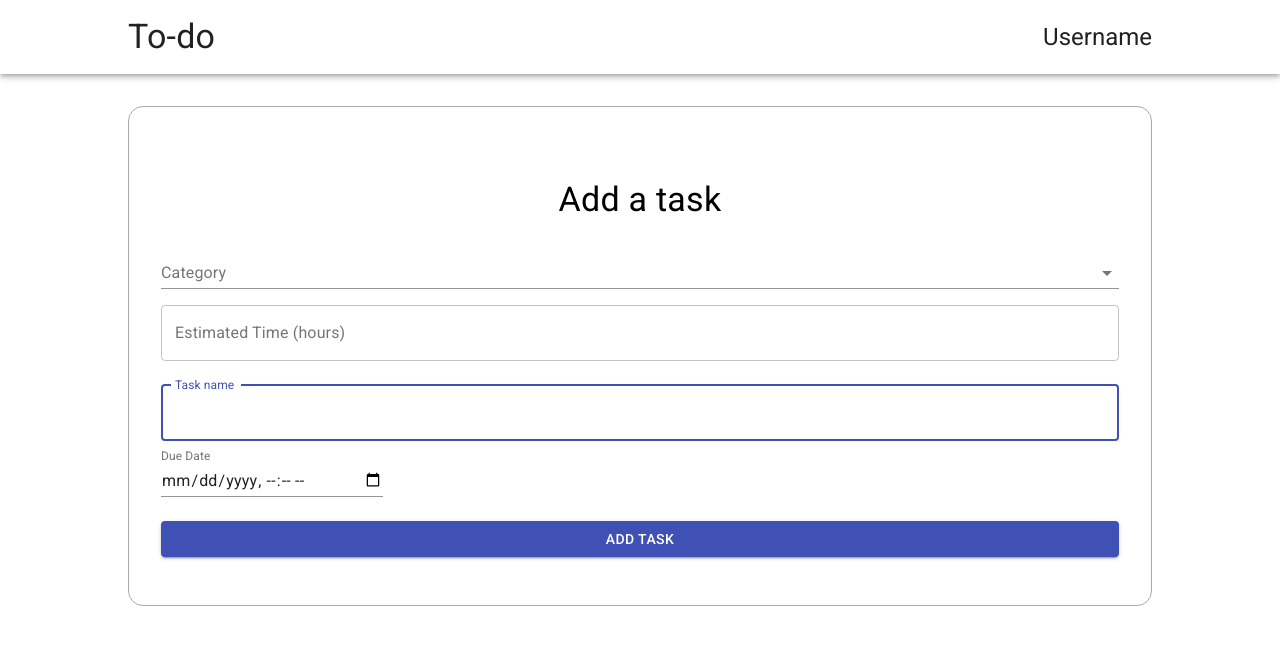
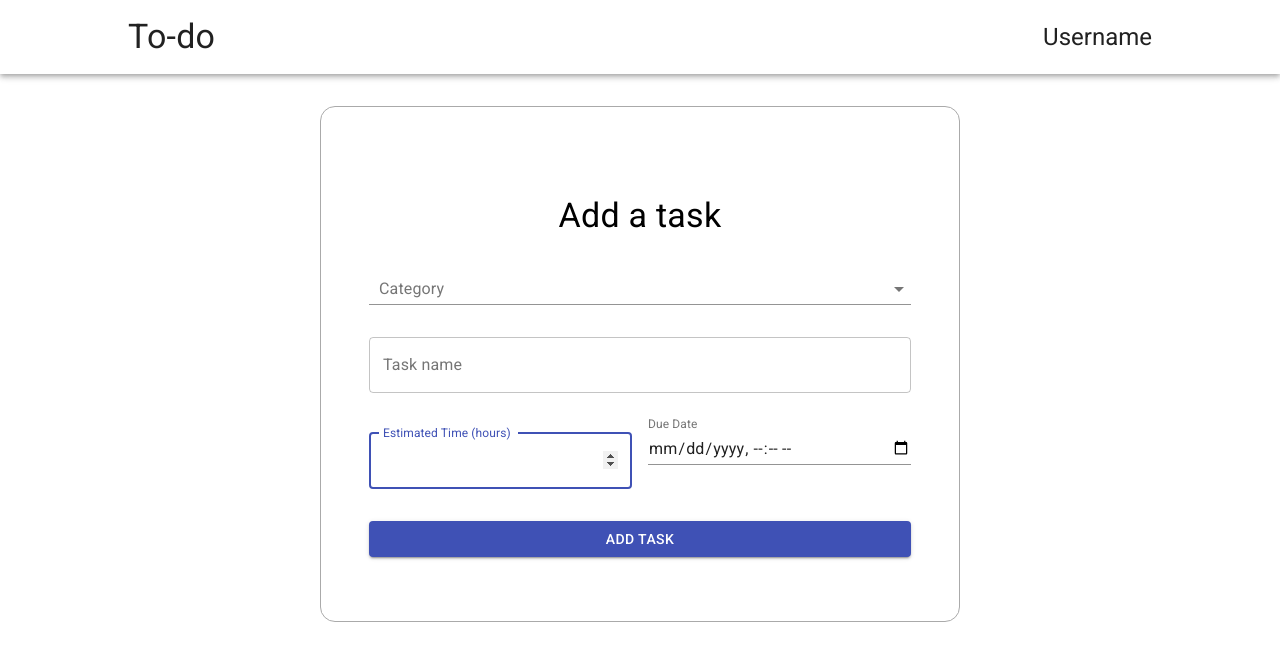
Before and after one commit to bobel95/todos-react, a React (Create React App) app: page /add in a window 1280 px wide. Shown: the top 660 px of the page. Built offline with nearby package versions, Linux system fonts and the light colour scheme.

Commit message:
Update add task form and task buttons styling

```diff
--- a/src/components/AddTaskForm.js
+++ b/src/components/AddTaskForm.js
@@ -1,6 +1,4 @@
 import React from 'react';
-import {FormGroup, Paper, styled} from "@material-ui/core";
-import Container from "@material-ui/core/Container";
 import useAddTaskForm from "../validation/useAddTaskForm";
 import Typography from "@material-ui/core/Typography";
 import InputLabel from '@material-ui/core/InputLabel';
@@ -10,6 +8,8 @@ import TextField from "@material-ui/core/TextField";
 import Button from "@material-ui/core/Button";
 import FormControl from '@material-ui/core/FormControl';
 import {makeStyles} from "@material-ui/core/styles";
+import Grid from "@material-ui/core/Grid";
+
 
 const useStyles = makeStyles((theme) => ({
     paper: {
@@ -17,7 +17,6 @@ const useStyles = makeStyles((theme) => ({
         display: 'flex',
         flexDirection: 'column',
         alignItems: 'center',
-
     },
     form: {
         width: '100%',
@@ -30,26 +29,23 @@ const useStyles = makeStyles((theme) => ({
 
 const AddTaskForm = () => {
 
-    const classes = useStyles()
-
-    const AddTaskFormContainer = styled(Container) ({
-        padding: "1rem",
-    })
+    const classes = useStyles();
 
     const { values, handleChange, handleSubmit, errors } = useAddTaskForm();
 
     return (
-        <AddTaskFormContainer component="main" maxWidth="xs">
+        <div>
             <div className={classes.paper}>
                 <Typography component="h1" variant="h4" gutterBottom>
                     Add a task
                 </Typography>
                 <form className={classes.form} onSubmit={handleSubmit}>
-
-                    <FormControl
-                        fullWidth
-                    >
-                        <InputLabel>Category</InputLabel>
+                    <Grid container spacing={2}>
+                        <Grid item xs={12}>
+                            <FormControl fullWidth>
+                                <InputLabel style={{padding: "0 10px"}}>
+                                    Category
+                                </InputLabel>
                                 <Select
                                     labelId="taskType-label"
                                     id="taskType"
@@ -64,7 +60,25 @@ const AddTaskForm = () => {
                                     <MenuItem value={"HOBBY"}>Hobby</MenuItem>
                                 </Select>
                             </FormControl>
+                        </Grid>
 
+                        <Grid item xs={12}>
+                            <TextField
+                                variant="outlined"
+                                margin="normal"
+                                fullWidth
+                                autoFocus
+                                id="name"
+                                label="Task name"
+                                name="name"
+                                onChange={handleChange}
+                                value={values.name}
+                                error={!!errors.name}
+                                helperText={errors.name}
+                            />
+                        </Grid>
+
+                        <Grid item xs={6}>
                             <TextField
                                 type="number"
                                 variant="outlined"
@@ -79,21 +93,9 @@ const AddTaskForm = () => {
                                 error={!!errors.estimatedTime}
                                 helperText={errors.estimatedTime}
                             />
+                        </Grid>
 
-                    <TextField
-                        variant="outlined"
-                        margin="normal"
-                        fullWidth
-                        autoFocus
-                        id="name"
-                        label="Task name"
-                        name="name"
-                        onChange={handleChange}
-                        value={values.name}
-                        error={!!errors.name}
-                        helperText={errors.name}
-                    />
-
+                        <Grid item xs={6}>
                             <TextField
                                 id="dueDate"
                                 label="Due Date"
@@ -107,7 +109,12 @@ const AddTaskForm = () => {
                                 InputLabelProps={{
                                     shrink: true,
                                 }}
+                                style={{
+                                    width: "100%"
+                                }}
                             />
+                        </Grid>
+                    </Grid>
 
                     <Button
                         variant="contained"
@@ -120,7 +127,7 @@ const AddTaskForm = () => {
                     </Button>
                 </form>
             </div>
-        </AddTaskFormContainer>
+        </div>
     );
 };
 
--- a/src/components/CompleteTaskForm.js
+++ b/src/components/CompleteTaskForm.js
@@ -13,23 +13,25 @@ const CompleteTaskForm = props => {
         padding: "1rem",
     })
 
+    const textFieldProps = {
+        inputProps: {
+            min: 0
+        }
+    };
+
     const { taskId, reloadTasks } = props;
     const { values, handleChange, handleSubmit, errors } = useCompleteTaskForm(taskId, reloadTasks);
 
     return (
         <CompleteTaskFormContainer component="main" maxWidth="xs">
             <div>
-                <Typography component="h1" variant="h5">
-                    One more thing
+                <Typography component="h1" variant="h6" gutterBottom>
+                    How much time did it take you to complete this task?
                 </Typography>
                 <form noValidate onSubmit={handleSubmit}>
                     <TextField
                         type="number"
-                        InputProps={{
-                            inputProps: {
-                                min: 0,
-                            }
-                        }}
+                        InputProps={textFieldProps}
                         variant="outlined"
                         margin="normal"
                         required
--- a/src/components/Task.js
+++ b/src/components/Task.js
@@ -10,7 +10,6 @@ import {getDateAndTimeString, getTimeLeft} from "../util/DateUtil";
 import {deleteTask} from "../api/tasks";
 import SimpleModal from "./SimpleModal";
 import CompleteTaskForm from "./CompleteTaskForm";
-import {useLocation} from "react-router-dom";
 
 const getIconByTaskType = taskType => {
     const SIZE = "large";
@@ -40,9 +39,7 @@ const Task = props => {
         name,
         taskType
     } = props.data;
-
     const reloadTasks = props.reloadTasks;
-
     const { daysLeft, hoursLeft, minutesLeft } = getTimeLeft(new Date(dueDate));
 
     const handleDelete = () => {
@@ -61,7 +58,6 @@ const Task = props => {
         alignItems: "center",
         justifyContent: "center",
         backgroundColor: "#eee"
-
     });
 
     const TaskDetails = styled(Container) ({
@@ -75,7 +71,7 @@ const Task = props => {
 
     const TaskActions = styled(Container) ({
         display: "flex",
-        justifyContent: "center"
+        justifyContent: "space-around"
     })
 
     const TaskName = styled(Typography) ({
@@ -91,23 +87,33 @@ const Task = props => {
         textTransform: "none"
     })
 
-    const completeTaskButton = (
-        <MyButton variant="outlined">
-            Complete Task
+    const DeleteButton = styled(MyButton) ({
+        color: "#d73d3d",
+        borderColor: "#d73d3d"
+    })
+
+    const FinishTaskButton = styled(MyButton) ({
+        color: "green",
+        borderColor: "green"
+    })
+
+    const finishTaskButton = (
+        <FinishTaskButton variant="outlined" style={{color: "green"}}>
+            Finish Task
             <CheckBoxIcon fontSize="medium" color="action"/>
-        </MyButton>
+        </FinishTaskButton>
     );
 
     const taskActions = (
         <TaskActions>
             <SimpleModal
-                component={completeTaskButton}
+                component={finishTaskButton}
                 content={<CompleteTaskForm taskId={id} reloadTasks={reloadTasks} />}
             />
-            <MyButton variant="outlined" onClick={handleDelete}>
+            <DeleteButton variant="outlined" onClick={handleDelete}>
                 Delete
                 <DeleteIcon fontSize="medium" color="action"/>
-            </MyButton>
+            </DeleteButton>
         </TaskActions>
     );
 
@@ -127,10 +133,16 @@ const Task = props => {
         ? <Typography variant="subtitle1" color="textSecondary">
             {`Due at: ${getDateAndTimeString(new Date(dueDate))}`}
         </Typography>
-        : <div>
+        : <div style={{
+            display: "flex",
+            flexDirection: "column",
+            alignItems: "center",
+            justifyContent: "center",
+        }}>
             <DueDateText variant="subtitle1" color="textSecondary">
                 {`Due at: ${getDateAndTimeString(new Date(dueDate))}`}
-                <br/>
+            </DueDateText>
+            <DueDateText variant="subtitle1" color="textSecondary">
                 {`Time left: ${daysLeft} days, ${hoursLeft}h, ${minutesLeft}min`}
             </DueDateText>
         </div>
@@ -140,7 +152,9 @@ const Task = props => {
         <TaskContainer variant="outlined">
             <TaskName variant="h5" gutterBottom>{name}</TaskName>
             <TaskDetails>
-                {getIconByTaskType(taskType)}
+                <div style={{minWidth: "100px"}}>
+                    {getIconByTaskType(taskType)}
+                </div>
                 {dueDateText}
                 <Typography variant="subtitle1" color="textSecondary">
                     Estimated: {estimatedTime}h
--- a/src/layout/AddTaskPage.js
+++ b/src/layout/AddTaskPage.js
@@ -6,9 +6,9 @@ import {Container, styled} from "@material-ui/core";
 const AddTaskPage = () => {
 
     const FormContainer = styled(Container) ({
-        width: "80%",
+        width: "50%",
         margin: "2rem auto",
-        padding: "1rem",
+        padding: "3rem",
         border: "1px solid #aaa",
         borderRadius: "15px",
     })
--- a/src/layout/MainPage.js
+++ b/src/layout/MainPage.js
@@ -17,13 +17,13 @@ const MainPage = () => {
             width: "90%",
             justifyContent: "space-between"
         }}>
-            <Button variant="outlined" style={{backgroundColor: "#ccc"}}>
-                <Link to="/add" style={{textDecoration: "none", color: "#111"}}>
+            <Link to="/add" style={{textDecoration: "none", color: "#111"}}>
+                <Button variant="outlined" style={{backgroundColor: "#ccc"}}>
                     <Typography variant="h5">
                         Add task
                     </Typography>
-                </Link>
-            </Button>
+                </Button>
+            </Link>
         </div>
     )
 
```
Lines whose indentation alone changed are shown as unchanged.
